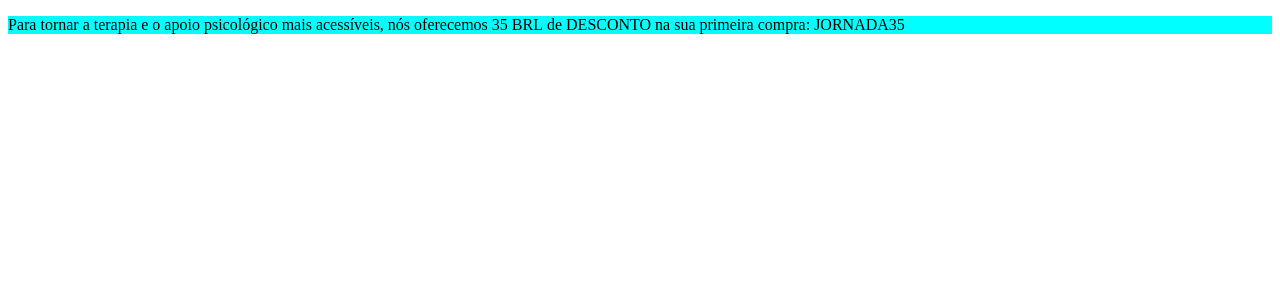
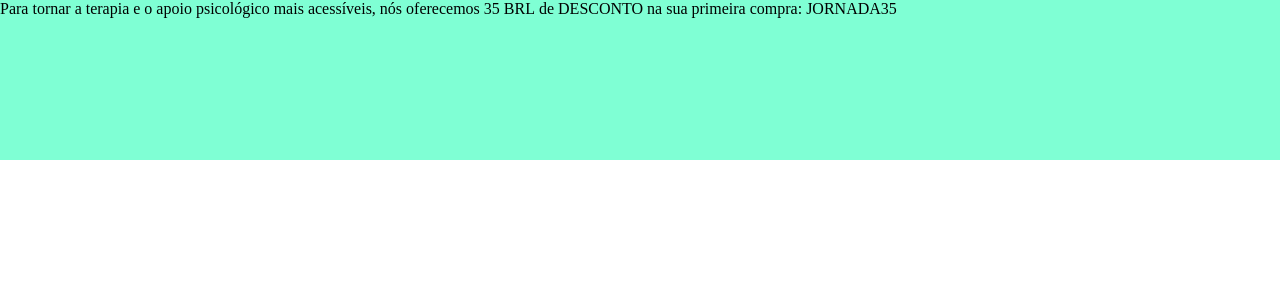
Before and after one commit to VitorMatt/Synchronize, a React (Vite) app in the folder FRONT/: page /inicio in a window 1280 px wide. Shown: the top 300 px of the page. Built offline with nearby package versions, Linux system fonts and the light colour scheme.

Commit message:
ajuste css padrão

```diff
--- a/FRONT/src/pages/CSS/inicio.css
+++ b/FRONT/src/pages/CSS/inicio.css
@@ -1,3 +1,20 @@
+*{
+    margin: 0;
+    padding: 0;
+    box-sizing: border-box;
+}
+
 .container_maior{
-    background-color: aqua;
+    display: flex;
+    flex-direction: column;
+    width: 100%;
+    height: 100vh;
 }
+
+.container1{
+    display: flex;
+    flex-direction: column;
+    background-color: aquamarine;
+    width: 100%;
+    height: 20%;
+}
```
